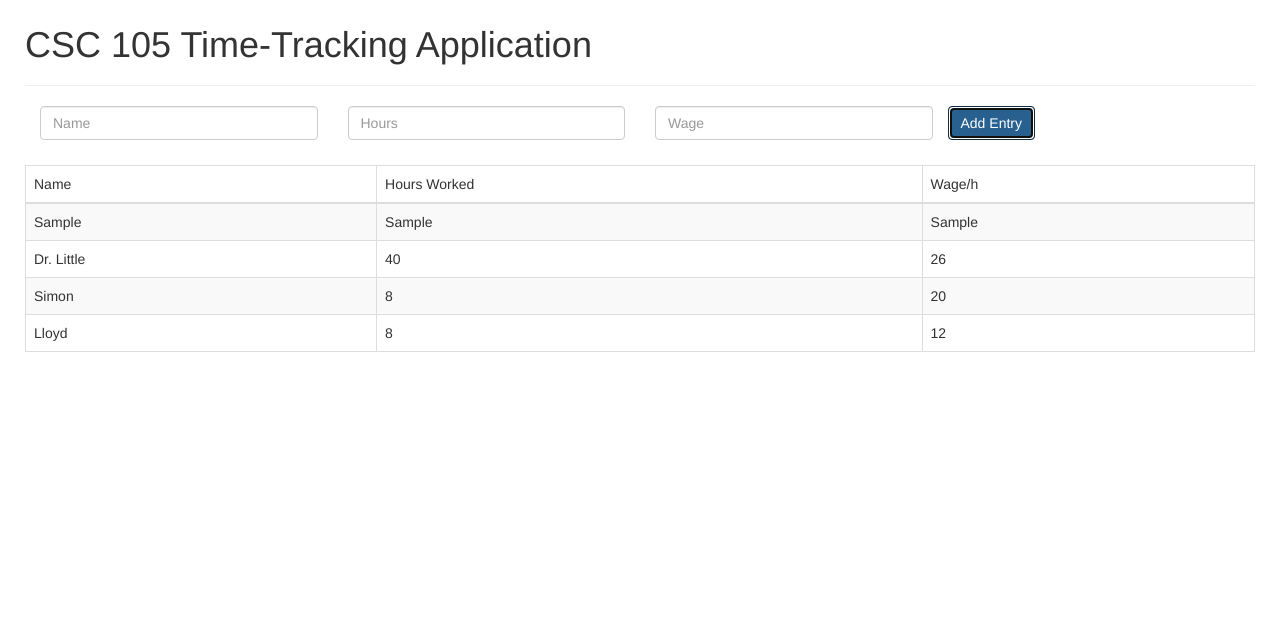
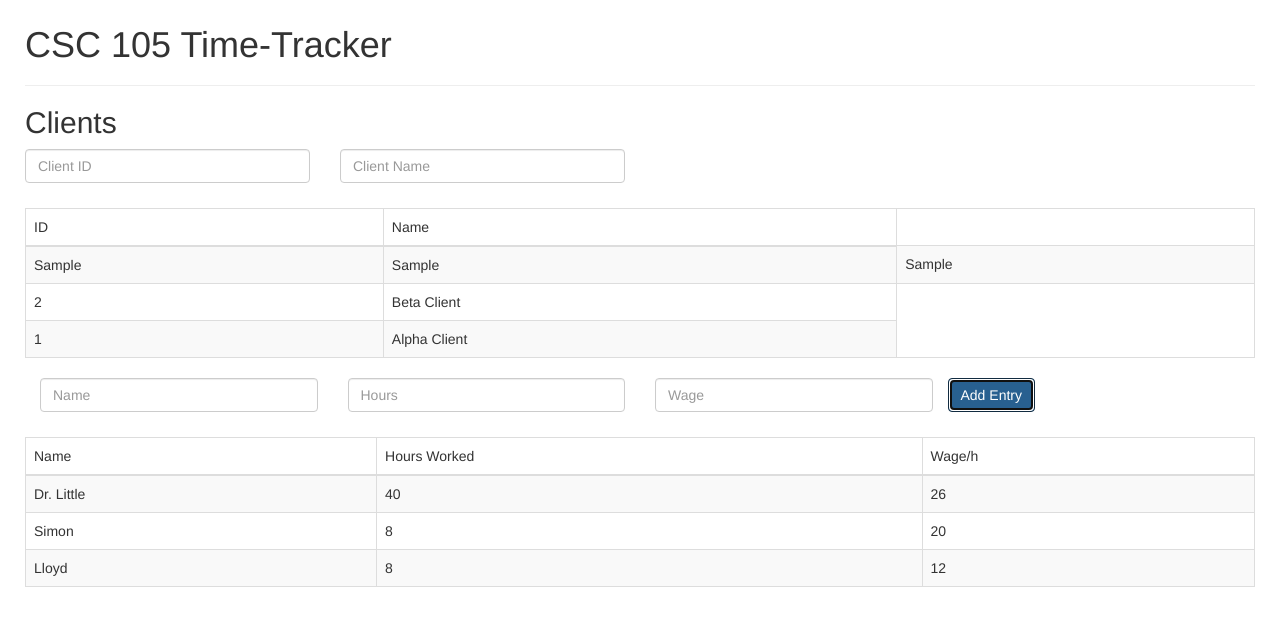
Before and after one commit to LloydThinks/CSC105, a plain HTML site: page Web Project/index.html in a window 1280 px wide. Both pictures are taken after typing "Sample", "Sample", "Sample" into the empty fields and a click on the button "Add Entry". Drawn offline with nearby package versions, Linux system fonts and the light colour scheme.

Commit message:
Making progress towards the new template website

```diff
--- a/Web Project/index.html
+++ b/Web Project/index.html
@@ -1,33 +1,66 @@
 <!DOCTYPE html>
 <html>
 <head>
+	<title>Time Tracker</title>
+
 	<!-- Latest compiled and minified Bootstrap CSS -->
 	<link rel="stylesheet" href="https://maxcdn.bootstrapcdn.com/bootstrap/3.3.6/css/bootstrap.min.css" integrity="sha384-1q8mTJOASx8j1Au+a5WDVnPi2lkFfwwEAa8hDDdjZlpLegxhjVME1fgjWPGmkzs7" crossorigin="anonymous">
 
 	<!-- Our Custom CSS and JS files -->
 	<link rel="stylesheet" href="./style.css">
-	<script type="text/javascript" src="./script.js"></script>
+	<script type="text/javascript" src="./script.js" defer></script>
 
 </head>
-<body onload="createTable()">
-	<h1> CSC 105 Time-Tracking Application </h1>
+<body>
+	<h1> CSC 105 Time-Tracker </h1>
 	<hr>
-	<form>
+
+	<h2> Clients </h2>
+	<div>
+		<form name="clientForm" class="row">
+			<div class="col-xs-3">
+				<input name="id" type="text" class="form-control" placeholder="Client ID">
+			</div>
+			<div class="col-xs-3">
+				<input name="name" type="text" class="form-control" placeholder="Client Name">
+			</div>
+		</form>
+		<table id="clientTable" class="table table-bordered table-striped">
+			<thead>
+				<tr>
+				<td>ID</td>
+				<td>Name</td>
+			</tr>
+			</thead>
+			<tbody>
+
+			</tbody>
+		</table>
+	</div>
+
+
+
+
+
+
+
+
+	<form name="hoursForm">
 		<div class="col-xs-3">
-			<input id="entryName" type="text" class="form-control" placeholder="Name">
+			<input name="name" type="text" class="form-control" placeholder="Name">
 		</div>
 		<div class="col-xs-3">
-			<input id="entryHours" type="text" class="form-control" placeholder="Hours">
+			<input name="hours" type="text" class="form-control" placeholder="Hours">
 		</div>
 		<div class="col-xs-3">
-			<input id="entryWage" type="text" class="form-control" placeholder="Wage">
+			<input name="wage" type="text" class="form-control" placeholder="Wage">
 		</div>
 		<div>
 			<button onclick="addEntry()" type="button" class="btn btn-primary">Add Entry</button>
 		</div>
 	</form>
 
-	<table id="myTable" class="table table-bordered table-striped">
+	<table id="hoursTable" class="table table-bordered table-striped">
 		<thead>
 			<tr>
 			<td>Name</td>
--- a/Web Project/script.js
+++ b/Web Project/script.js
@@ -1,36 +1,56 @@
 /* ============================ GLOBAL VARIABLES ============================ */
-var tableData = [['Lloyd', 8, 12],
-			 ['Simon', 8, 20],
-			 ['Dr. Little', 40, 26]];
+var hoursData = [
+	['Lloyd', 8, 12],
+	['Simon', 8, 20],
+	['Dr. Little', 40, 26]
+];
+
+var clientData = [
+	[1, 'Alpha Client'],
+	[2, 'Beta Client']
+];
 
 var table = null;
 
 /* =============================== FUNCTIONS =============================== */
 
-function createTable() {
+
+
+/* ============================ HELPER FUNCTIONS ============================ */
+
+/* createTable(tableName, tableData)
+ *
+ * Purpose: To fill in tables in your HTML code with data you provide
+ *
+ * Parameters:
+ * 		tableName - The HTML ID of the table you want information in
+ * 		tableData - The information you want in the table
+ */
+function createTable(tableName, tableData) {
 	// Initialize the global Table variable so the entire JS file can use it
-	table = document.getElementById('myTable').getElementsByTagName('tbody')[0];
+	table = document.getElementById(tableName).getElementsByTagName('tbody')[0];
 
-	// Loop over the initial tableData set in the Global Variables
+	// Loop over all entries in tableData
 	for (var i = 0; i < tableData.length; i++) {
 		// Create the HTML Table elements
 		var row = table.insertRow(0);
-		var cell1 = row.insertCell(0);
-		var cell2 = row.insertCell(1);
-		var cell3 = row.insertCell(2);
 
-		// Fill the HTML Table elements using the global tableData variable
-		cell1.innerHTML = tableData[i][0];
-		cell2.innerHTML = tableData[i][1];
-		cell3.innerHTML = tableData[i][2];
+		// Loop over all data in the tableData row
+		for (var j = 0; j < tableData[i].length; j++) {
+
+			// Create a new row in our table
+			var tempCell = row.insertCell(j);
+			// Fill the HTML Table element using the tableData variable
+			tempCell.innerHTML = tableData[i][j];
+		};
 	};
 };
 
 function addEntry() {
 	// Grab the data from the input fields on the page
-	var name = document.getElementById('entryName').value;
-	var hours = document.getElementById('entryHours').value;
-	var wage = document.getElementById('entryWage').value;
+	var name = document.hoursForm.name.value;
+	var hours = document.hoursForm.hours.value;
+	var wage = document.hoursForm.wage.value;
 
 	// Create the HTML Table elements
 	var row = table.insertRow(0);
@@ -44,7 +64,14 @@ function addEntry() {
 	cell3.innerHTML = wage;
 
 	// Clear the fields after using the data from them
-	document.getElementById('entryName').value = '';
-	document.getElementById('entryHours').value = '';
-	document.getElementById('entryWage').value = '';
+	document.hoursForm.name.value = '';
+	document.hoursForm.hours.value = '';
+	document.hoursForm.wage.value = '';
 }
+
+
+/* ================================= TO RUN ================================= */
+
+
+createTable('hoursTable', hoursData);
+createTable('clientTable', clientData);
```
